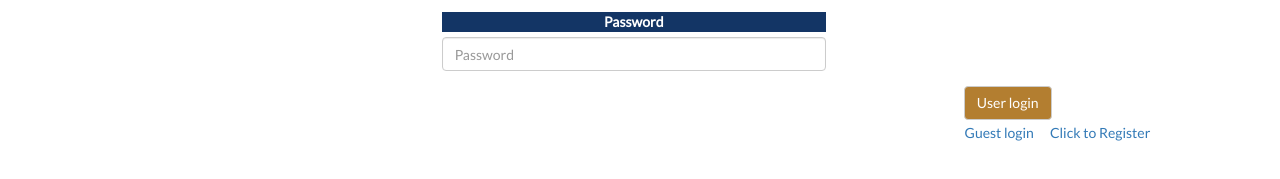
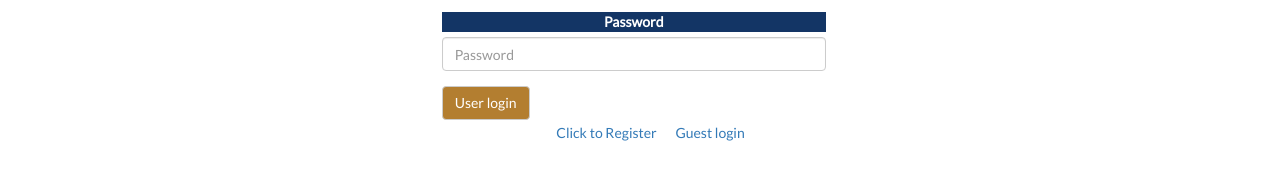
Before and after one commit to KeatonPennels/COS-301-Broadsword-Access, a plain HTML site: page Nav UP/index.html in a window 1280 px wide. Shown: the part 529-708 px from the top of the page. Drawn offline with Linux system fonts and the light colour scheme; some packages are replaced by stand-ins of ours.

Commit message:
Fix alignment of login page

```diff
--- a/Nav UP/login.html
+++ b/Nav UP/login.html
@@ -34,7 +34,7 @@
                     </div>
 
 
-                         <input ng-disabled="loginForm.$invalid" class="btn btn-default pull-right" type="button" value="User login" ng-click="login('user')">
+                         <input ng-disabled="loginForm.$invalid" class="btn btn-default" type="button" value="User login" ng-click="login('user')">
 
             </form>
         </div>
@@ -43,8 +43,8 @@
     <div class="row">
             <div class="col-xs-6 col-xs-offset-5">
 
-                <button class="btn-link pull-right" ng-click="register()">Click to Register</button>
-                <button class=" btn-link pull-right" ng-click="login('guest')">Guest login</button>
+                <button class="btn-link" ng-click="register()">Click to Register</button>
+                <button class=" btn-link" ng-click="login('guest')">Guest login</button>
             </div>
             </div>
 
```
